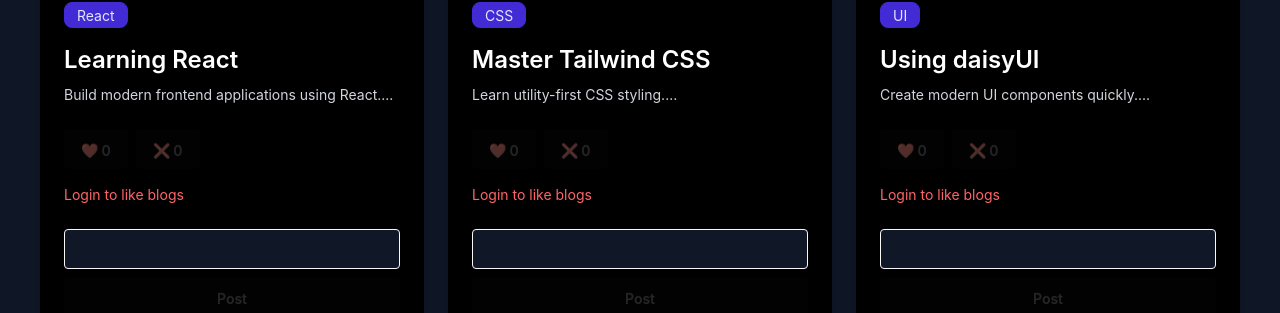
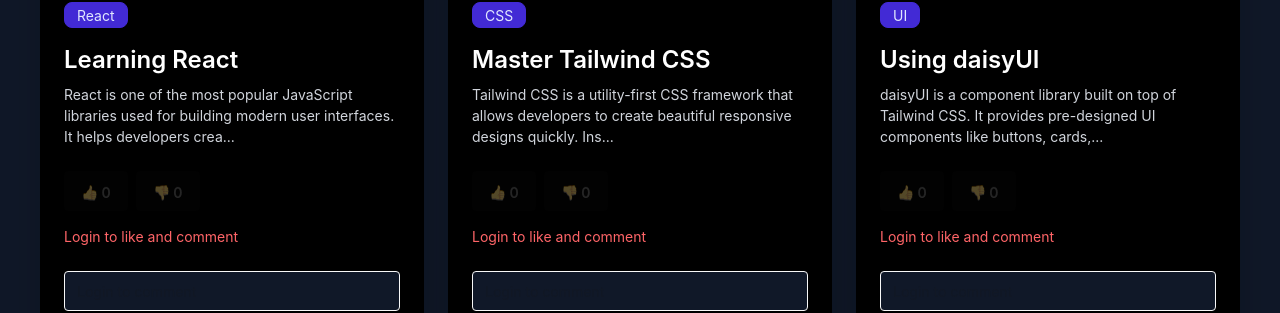
Before and after one commit to malika-build23/BlogPlat, a React (Vite) app: page / in a window 1280 px wide. Shown: the part 1134-1447 px from the top of the page. Built offline with nearby package versions, Linux system fonts and the light colour scheme; no server answers; the HTML template or start-up script is replaced by a standard one.

Commit message:
Update like and dislike button

```diff
--- a/src/App.jsx
+++ b/src/App.jsx
@@ -50,9 +50,11 @@
 
         {
           id: 1,
+
           title: "Learning React",
+
           content:
-            "Build modern frontend applications using React.",
+            "React is one of the most popular JavaScript libraries used for building modern user interfaces. It helps developers create reusable components and manage application state efficiently. React makes frontend development faster and cleaner.",
 
           category: "React",
 
@@ -68,15 +70,20 @@
 
           likes: 0,
           dislikes: 0,
+
+          likedBy: [],
+          dislikedBy: [],
+
           comments: [],
         },
 
         {
           id: 2,
+
           title: "Master Tailwind CSS",
 
           content:
-            "Learn utility-first CSS styling.",
+            "Tailwind CSS is a utility-first CSS framework that allows developers to create beautiful responsive designs quickly. Instead of writing custom CSS repeatedly, Tailwind provides ready-made utility classes that speed up UI development.",
 
           category: "CSS",
 
@@ -92,15 +99,20 @@
 
           likes: 0,
           dislikes: 0,
+
+          likedBy: [],
+          dislikedBy: [],
+
           comments: [],
         },
 
         {
           id: 3,
+
           title: "Using daisyUI",
 
           content:
-            "Create modern UI components quickly.",
+            "daisyUI is a component library built on top of Tailwind CSS. It provides pre-designed UI components like buttons, cards, navbars, and modals which help developers build stylish applications faster without writing repetitive code.",
 
           category: "UI",
 
@@ -116,6 +128,10 @@
 
           likes: 0,
           dislikes: 0,
+
+          likedBy: [],
+          dislikedBy: [],
+
           comments: [],
         }
 
@@ -123,7 +139,7 @@
 
   });
 
-  // SAVE TO LOCAL STORAGE
+  // SAVE BLOGS
   useEffect(() => {
 
     localStorage.setItem(
@@ -133,41 +149,163 @@
 
   }, [blogs]);
 
-  // LIKE
+  // LIKE BLOG
   const handleLike = (id) => {
+
+    if (!user) {
+      alert("Login first");
+      return;
+    }
 
     setBlogs(
 
-      blogs.map((blog) =>
+      blogs.map((blog) => {
 
-        blog.id === id
-          ? {
+        if (blog.id !== id) return blog;
+
+        const alreadyLiked =
+          blog.likedBy?.includes(user.uid);
+
+        const alreadyDisliked =
+          blog.dislikedBy?.includes(user.uid);
+
+        // REMOVE LIKE
+        if (alreadyLiked) {
+
+          return {
+
             ...blog,
-            likes: (blog.likes || 0) + 1
+
+            likes: blog.likes - 1,
+
+            likedBy: (blog.likedBy || []).filter(
+              (uid) => uid !== user.uid
+            )
+
+          };
+
         }
-          : blog
 
+        // REMOVE DISLIKE + ADD LIKE
+        if (alreadyDisliked) {
+
+          return {
+
+            ...blog,
+
+            likes: blog.likes + 1,
+
+            dislikes: blog.dislikes - 1,
+
+            likedBy: [
+              ...(blog.likedBy || []),
+              user.uid
+            ],
+
+            dislikedBy: (blog.dislikedBy || []).filter(
+              (uid) => uid !== user.uid
             )
+
+          };
+
+        }
+
+        // NORMAL LIKE
+        return {
+
+          ...blog,
+
+          likes: blog.likes + 1,
+
+          likedBy: [
+            ...(blog.likedBy || []),
+            user.uid
+          ]
+
+        };
+
+      })
 
     );
 
   };
 
-  // DISLIKE
+  // DISLIKE BLOG
   const handleDislike = (id) => {
+
+    if (!user) {
+      alert("Login first");
+      return;
+    }
 
     setBlogs(
 
-      blogs.map((blog) =>
+      blogs.map((blog) => {
 
-        blog.id === id
-          ? {
+        if (blog.id !== id) return blog;
+
+        const alreadyLiked =
+          blog.likedBy?.includes(user.uid);
+
+        const alreadyDisliked =
+          blog.dislikedBy?.includes(user.uid);
+
+        // REMOVE DISLIKE
+        if (alreadyDisliked) {
+
+          return {
+
             ...blog,
-            dislikes: (blog.dislikes || 0) + 1
+
+            dislikes: blog.dislikes - 1,
+
+            dislikedBy: (blog.dislikedBy || []).filter(
+              (uid) => uid !== user.uid
+            )
+
+          };
+
         }
-          : blog
 
+        // REMOVE LIKE + ADD DISLIKE
+        if (alreadyLiked) {
+
+          return {
+
+            ...blog,
+
+            dislikes: blog.dislikes + 1,
+
+            likes: blog.likes - 1,
+
+            dislikedBy: [
+              ...(blog.dislikedBy || []),
+              user.uid
+            ],
+
+            likedBy: (blog.likedBy || []).filter(
+              (uid) => uid !== user.uid
             )
+
+          };
+
+        }
+
+        // NORMAL DISLIKE
+        return {
+
+          ...blog,
+
+          dislikes: blog.dislikes + 1,
+
+          dislikedBy: [
+            ...(blog.dislikedBy || []),
+            user.uid
+          ]
+
+        };
+
+      })
 
     );
 
@@ -223,6 +361,7 @@
 
     if (!blogToDelete) return;
 
+    // only owner can delete
     if (
       blogToDelete.author?.uid !== user.uid
     ) {
@@ -235,9 +374,11 @@
     }
 
     setBlogs(
+
       blogs.filter(
         (blog) => blog.id !== id
       )
+
     );
 
   };
@@ -295,6 +436,8 @@
             path="/login"
             element={<Login />}
           />
+
+          {/* PROFILE */}
           <Route
             path="/profile"
             element={
--- a/src/components/Blogcard.jsx
+++ b/src/components/Blogcard.jsx
@@ -1,125 +1,127 @@
-
-
-import React, { useState } from 'react';
-import { Link } from "react-router-dom"
+import React, { useState } from "react";
+import { Link } from "react-router-dom";
 
 const Blogcard = (props) => {
+
     const author = props.author || {
+
         displayName: "Anonymous",
+
         photoURL: "https://i.pravatar.cc/100"
+
     };
 
     const getAuthorPhotoURL = () => {
-        if (author.photoURL.includes('googleusercontent')) {
+
+        if (
+            author.photoURL?.includes(
+                "googleusercontent"
+            )
+        ) {
+
             return `https://images.weserv.nl/?url=${encodeURIComponent(author.photoURL)}`;
+
         }
+
         return author.photoURL;
-    };
-    const handleLike = (id) => {
-
-        setBlogs(
-
-            blogs.map((blog) =>
-
-                blog.id === id
-                    ? { ...blog, likes: blog.likes + 1 }
-                    : blog
-
-            )
-
-        );
-
-    };
-    const handleDislike = (id) => {
-
-        setBlogs(
-
-            blogs.map((blog) =>
-
-                blog.id === id
-                    ? {
-                        ...blog,
-                        dislikes: blog.dislikes + 1
-                    }
-                    : blog
-
-            )
-
-        );
 
     };
 
-
-
-    const [comment, setComment] = useState("");
-
-
-    const [replyIndex, setReplyIndex] = useState(null);
-    const [replyText, setReplyText] = useState("");
+    const [comment, setComment] =
+        useState("");
 
     return (
 
         <div className="hover:scale-105 transition-all duration-300 cursor-pointer">
+
             <div className="card w-96 bg-black text-white shadow-2xl overflow-hidden">
 
-                {/* Image */}
+                {/* IMAGE */}
                 <figure>
+
                     <img
                         src={props.image}
                         alt="blog"
                         className="h-56 w-full object-cover"
                     />
+
                 </figure>
 
                 <div className="card-body">
 
-                    {/* Category */}
+                    {/* CATEGORY */}
                     <div className="badge badge-primary inline-flex items-center align-middle p-3">
+
                         {props.category}
+
                     </div>
-                    {/* Title */}
+
+                    {/* TITLE */}
                     <h2 className="card-title text-2xl mt-2">
+
                         {props.title}
+
                     </h2>
 
-                    {/* content */}
+                    {/* CONTENT */}
                     <p className="text-gray-300">
-                        {props.content.slice(0, 120)}...
+
+                        {props.content?.slice(0, 120)}...
+
                     </p>
 
-                    {/* Likes / Dislikes */}
+                    {/* LIKE / DISLIKE */}
+                    <div className="flex gap-2 mt-4">
 
-                    <div className="flex gap-2 mt-4">
-                        <button className="btn btn-outline btn-success"
+                        <button
+                            className="btn btn-outline btn-success"
                             disabled={!props.user}
-                            onClick={() => props.handleLike(props.id)}
+                            onClick={() =>
+                                props.handleLike(props.id)
+                            }
                         >
-                            ❤️ {props.likes}
+
+                            👍 {props.likes || 0}
+
                         </button>
 
+                        <button
+                            className="btn btn-outline btn-error"
+                            disabled={!props.user}
+                            onClick={() =>
+                                props.handleDislike(props.id)
+                            }
+                        >
 
-                        <button className="btn btn-outline"
-                            disabled={!props.user}
-                            onClick={() => props.handleDislike(props.id)}
-                        >
-                            ❌ {props.dislikes}
+                            👎 {props.dislikes || 0}
+
                         </button>
+
                     </div>
+
+                    {/* LOGIN WARNING */}
                     {
                         !props.user && (
+
                             <p className="text-red-400 text-sm mt-2">
-                                Login to like blogs
+
+                                Login to like and comment
+
                             </p>
+
                         )
                     }
 
-                    {/* Comment Input */}
+                    {/* COMMENT INPUT */}
                     <div className="mt-4 flex flex-col gap-2">
+
                         <input
                             type="text"
                             value={comment}
                             disabled={!props.user}
-                            onChange={(e) => setComment(e.target.value)}
+                            onChange={(e) =>
+                                setComment(e.target.value)
+                            }
                             placeholder={
                                 props.user
                                     ? "Write a comment..."
@@ -128,144 +130,145 @@
                             className="input input-bordered w-full bg-gray-900 text-white"
                         />
 
-
                         <button
                             disabled={!props.user}
                             className="btn btn-outline btn-info"
                             onClick={() => {
-                                if (!comment.trim()) return;
+
+                                if (!comment.trim())
+                                    return;
 
                                 props.addComment(
                                     props.id,
                                     comment,
                                     props.user
-                                )
+                                );
 
                                 setComment("");
+
                             }}
                         >
+
                             Post
+
                         </button>
+
                     </div>
 
-                    {/* Comments */}
+                    {/* COMMENTS */}
                     <div className="mt-4">
-                        {props.comments.map((c, i) => (
-                            <div key={i} className="bg-gray-800 p-2 mt-2 rounded">
 
-                                {/* Comment text */}
-                                <p>{c.text}</p>
+                        {(props.comments || []).map(
+                            (c, i) => (
 
-                                {/* Reply button */}
-                                <button
-                                    disabled={!props.user}
-                                    className="text-blue-400 text-sm mt-1"
-                                    onClick={() => {
-                                        setReplyIndex(i);
-                                        setReplyText("");
-                                    }}
+                                <div
+                                    key={i}
+                                    className="bg-gray-800 p-2 mt-2 rounded"
                                 >
-                                    Reply
-                                </button>
 
-                                {/* Replies */}
-                                {c.replies.map((r, j) => (
-                                    <p key={j} className="ml-4 text-sm text-gray-300">
-                                        ↳ {r.text}
+                                    <p>
+
+                                        <span className="font-bold text-blue-400">
+
+                                            {c.user || "User"}:
+
+                                        </span>{" "}
+
+                                        {c.text}
+
                                     </p>
-                                ))}
 
-                                {/* Reply input */}
-                                {replyIndex === i && (
-                                    <div className="mt-2">
-                                        <input
-                                            disabled={!props.user}
-                                            type="text"
-                                            value={replyText}
-                                            onChange={(e) => setReplyText(e.target.value)}
-                                            placeholder="Write a reply..."
-                                            className="input input-bordered w-full bg-gray-900 text-white"
-                                        />
+                                </div>
 
-                                        <button
-                                            disabled={!props.user}
-                                            className="btn btn-sm btn-primary mt-1"
-                                            onClick={() => {
-                                                if (!replyText.trim()) return;
+                            )
+                        )}
 
-                                                const updated = [...comments];
-                                                updated[i].replies.push({
-                                                    text: replyText
-                                                });
-
-                                                setComments(updated);
-                                                setReplyText("");
-                                                setReplyIndex(null);
-                                            }}
-                                        >
-                                            Send Reply
-                                        </button>
-                                    </div>
-                                )}
-                            </div>
-                        ))}
                     </div>
 
-                    {/* Footer */}
+                    {/* FOOTER */}
                     <div className="flex justify-between items-center mt-4">
+
+                        {/* AUTHOR */}
                         <div className="flex items-center gap-2">
+
                             <div className="avatar">
+
                                 <div className="w-8 rounded-full">
+
                                     <img
                                         src={getAuthorPhotoURL()}
-                                        alt={author.displayName}
+                                        alt={
+                                            author.displayName
+                                        }
                                         className="w-10 h-10 rounded-full"
                                     />
 
+                                </div>
 
-                                </div>
                             </div>
 
                             <span className="text-sm">
+
                                 {author.displayName}
+
                             </span>
+
                         </div>
+
+                        {/* READ MORE */}
                         <Link
                             to={`/blog/${props.id}`}
                             className="text-blue-400 hover:underline"
                         >
+
                             Read More
+
                         </Link>
 
+                        {/* EDIT / DELETE */}
                         {
-                            props.user?.uid === props.author?.uid && (
-                                <>
+                            props.user?.uid ===
+                            props.author?.uid && (
+
+                                <div className="flex gap-3">
 
                                     <button
                                         className="text-gray-400 hover:text-red-500"
-                                        onClick={() => props.deleteBlog(props.id)}
+                                        onClick={() =>
+                                            props.deleteBlog(
+                                                props.id
+                                            )
+                                        }
                                     >
+
                                         Delete
+
                                     </button>
 
                                     <Link
                                         to={`/edit-blog/${props.id}`}
                                         className="text-gray-400 hover:text-blue-400"
                                     >
+
                                         Edit
+
                                     </Link>
 
-                                </>
+                                </div>
+
                             )
                         }
 
                     </div>
 
                 </div>
+
             </div>
+
         </div>
+
     );
+
 };
 
-
 export default Blogcard;
--- a/src/pages/CreateBlog.jsx
+++ b/src/pages/CreateBlog.jsx
@@ -65,6 +65,8 @@
             likes: 0,
 
             dislikes: 0,
+            likedBy: [],
+            dislikedBy: [],
 
             comments: [],
 
```
Lines whose indentation alone changed are shown as unchanged.
